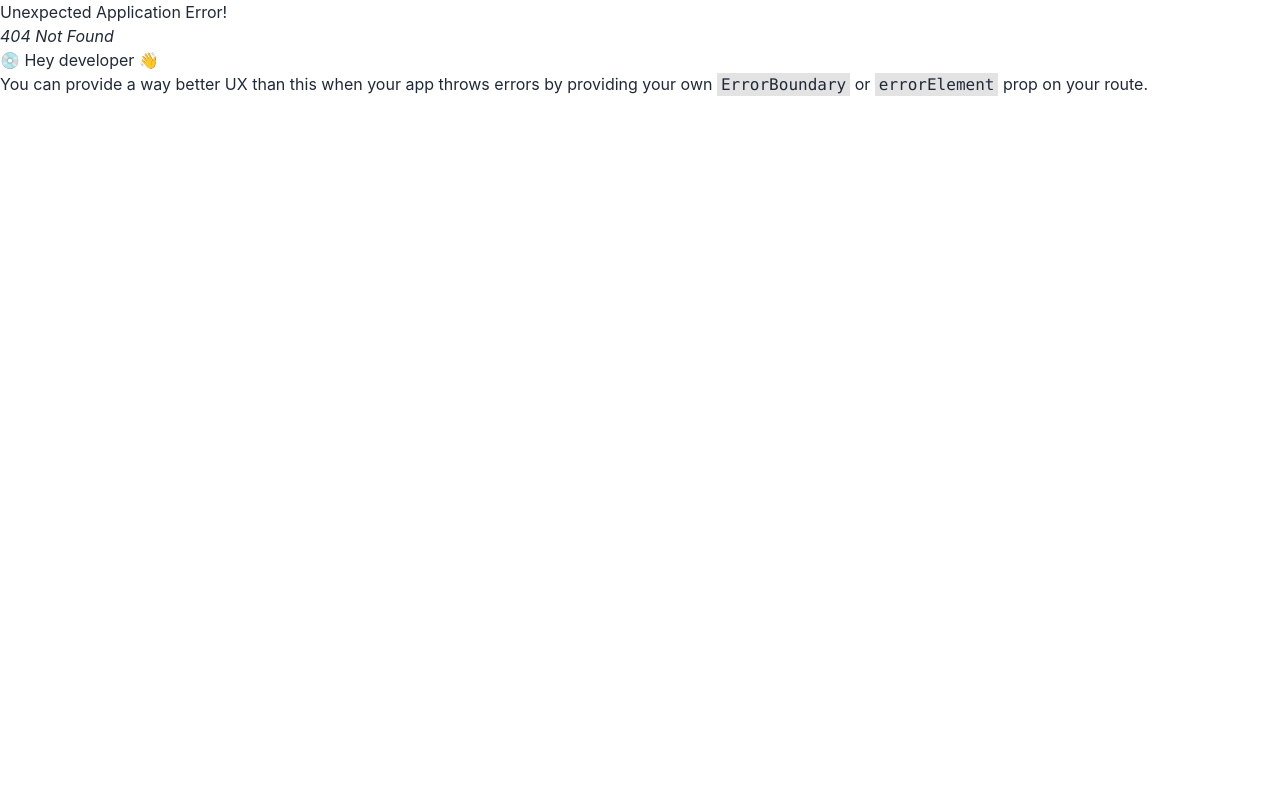
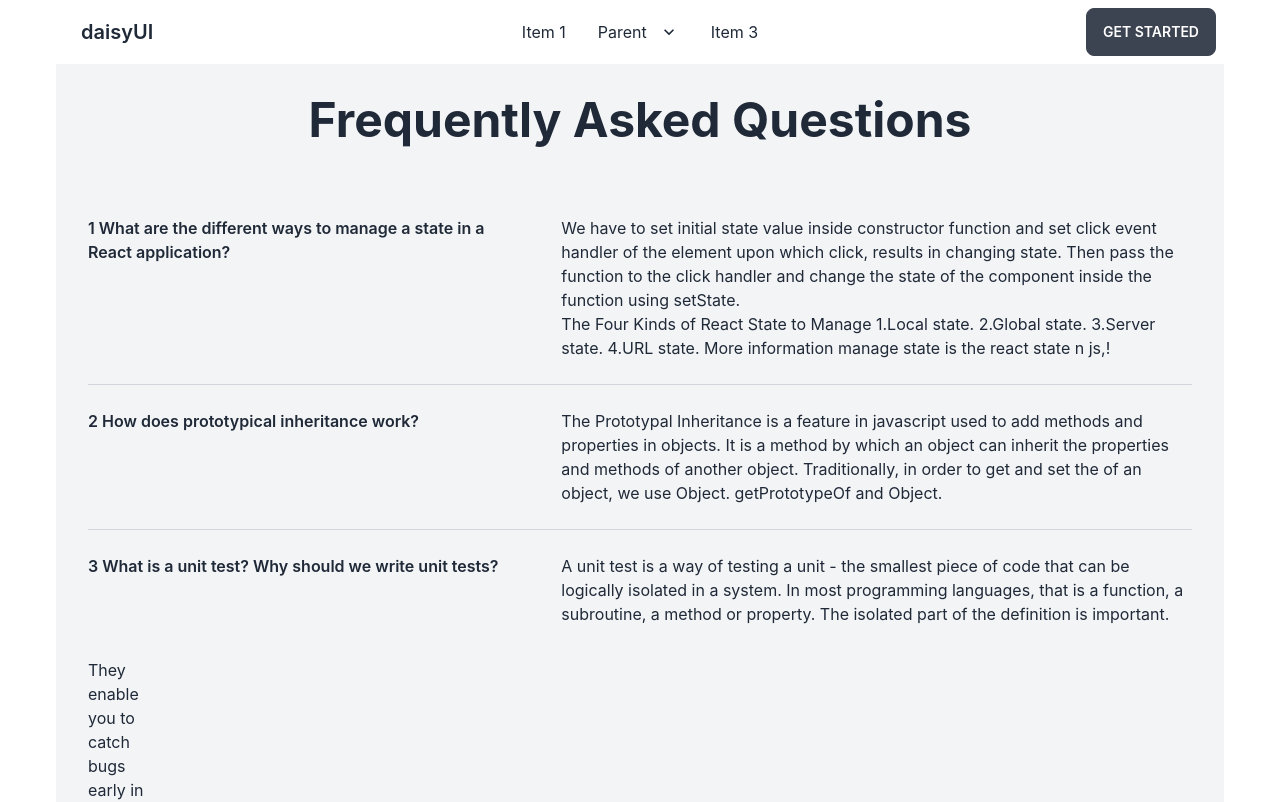
Before and after one commit to Mosharaf12/laptop-resale-client-12, a React (Create React App) app: page /blog in a window 1280 px wide. Before the commit this address had no page. Shown: the top 802 px of the page. Built offline with nearby package versions, Linux system fonts and the light colour scheme.

Commit message:
added the extra section

```diff
--- a/src/App.js
+++ b/src/App.js
@@ -5,7 +5,7 @@ import { router } from './Routers/Routers/Routers';
 
 function App() {
   return (
-    <div>
+    <div className='md:mx-14'>
       <RouterProvider router={router}>
 
       </RouterProvider>
--- /dev/null
+++ b/src/Pages/Blog/Blog.js
@@ -0,0 +1,49 @@
+import React from 'react';
+
+const Blog = () => {
+    return (
+        <section className="bg-gray-100 text-gray-800">
+        <div className="container flex flex-col justify-center px-4 py-8 mx-auto md:p-8">
+            <h2 className="mb-12 text-4xl font-bold leading-none text-center sm:text-5xl">Frequently Asked Questions</h2>
+            <div className="divide-y divide-gray-300">
+                <div className="py-6 space-y-2 md:grid md:grid-cols-12 md:gap-8 md:space-y-0">
+                    <h3 className="font-semibold md:col-span-5">1 What are the different ways to manage a state in a React application?</h3>
+                    <p className="md:pl-0 md:col-span-7">We have to set initial state value inside constructor function and set click event handler of the element upon which click, results in changing state. Then pass the function to the click handler and change the state of the component inside the function using setState. <br />
+                    The Four Kinds of React State to Manage
+                    1.Local state.
+                    2.Global state.
+                    3.Server state.
+                    4.URL state.
+                    More information manage state is the react state n js,!
+
+                    </p>
+                </div>
+                <div className="py-6 space-y-2 md:grid md:grid-cols-12 md:gap-8 md:space-y-0">
+                    <h3 className="font-semibold md:col-span-5">2 How does prototypical inheritance work?</h3>
+                    <p className="md:pl-0 md:col-span-7">The Prototypal Inheritance is a feature in javascript used to add methods and properties in objects. It is a method by which an object can inherit the properties and methods of another object. Traditionally, in order to get and set the of an object, we use Object. getPrototypeOf and Object.</p>
+                </div>
+                <div className="py-6 space-y-2 md:grid md:grid-cols-12 md:gap-8 md:space-y-0">
+                    <h3 className="font-semibold md:col-span-5">3 What is a unit test? Why should we write unit tests?</h3>
+                    <p className="md:pl-0 md:col-span-7">A unit test is a way of testing a unit - the smallest piece of code that can be logically isolated in a system. In most programming languages, that is a function, a subroutine, a method or property. The isolated part of the definition is important.
+                    </p>
+                    <p>They enable you to catch bugs early in the development process. Automated unit tests help a great deal with regression testing. They detect code smells in your codebase. For example, if you're having a hard time writing unit tests for a piece of code, it might be a sign that your function is too complex.</p>
+                </div>
+                <div className="py-6 space-y-2 md:grid md:grid-cols-12 md:gap-8 md:space-y-0">
+                    <h3 className="font-semibold md:col-span-5">4 React vs. Angular vs. Vue?</h3>
+                    <p className="md:pl-0 md:col-span-7"> <strong>React: </strong> It's used for building interactive user interfaces and web applications quickly and efficiently with significantly less code than you would with vanilla JavaScript. In React, you develop your applications by creating reusable components that you can think of as independent Lego blocks.
+                    <br />
+                    <br />
+                    <strong>Angular:</strong> This topic can help you understand Angular: what Angular is, what advantages it provides, and what you might expect as you start to build your applications.
+                    A component-based framework for building scalable web applications.
+                    </p>
+                    <br />
+                    <br />
+                    <p> <strong>Vue:</strong> Vue is a JavaScript framework for building user interfaces. It builds on top of standard HTML, CSS, and JavaScript and provides a declarative and component-based programming model that helps you efficiently develop user interfaces, be they simple or complex.</p>
+                </div>
+            </div>
+        </div>
+    </section>
+    );
+};
+
+export default Blog;
--- a/src/Pages/Home/LaptopSection/LaptopSection.js
+++ b/src/Pages/Home/LaptopSection/LaptopSection.js
@@ -4,17 +4,15 @@ import sectionimg  from '../../../assests/images/section.jpg'
 
 const LaptopSection = () => {
     return (
-        <section className="bg-gray-100 text-gray-800">
+        <section className="text-gray-800 my-16">
         <div className="container flex flex-col justify-center p-6 mx-auto sm:py-12 lg:py-24 lg:flex-row lg:justify-between">
             <div className="flex flex-col justify-center p-6 text-center rounded-sm lg:max-w-md xl:max-w-lg lg:text-left">
-                <h1 className="text-5xl font-bold leading-none sm:text-6xl">Ac mattis
-                    <span className="text-violet-600">senectus</span>erat pharetra
+                <h1 className="text-4xl uppercase font-bold leading-none sm:text-3xl">Looking For Second Hand Laptop:
                 </h1>
 
-                <div className="flex flex-col space-y-4 sm:items-center sm:justify-center sm:flex-row sm:space-y-0 sm:space-x-4 lg:justify-start">
-                    <Link rel="noopener noreferrer" href="#" className="px-8 py-3 text-lg font-semibold rounded bg-violet-600 text-gray-50">Suspendisse</Link>
-                    <Link rel="noopener noreferrer" href="#" className="px-8 py-3 text-lg font-semibold border rounded border-gray-800">Malesuada</Link>
-                </div>
+                <p className='text-xl capitalize my-3'>Global Sources offers with a wide range of quality products, sourced directly from Asia. Source for high quality products at competitive price from Verified Suppliers now.</p>
+
+
             </div>
             <div className="flex items-center justify-center p-6 mt-8 lg:mt-0 h-72 sm:h-80 lg:h-96 xl:h-112 2xl:h-128">
                 <img src={sectionimg} alt="" className="object-contain h-72 sm:h-80 lg:h-96 xl:h-112 2xl:h-128" />
--- a/src/Shared/Footer.js
+++ b/src/Shared/Footer.js
@@ -7,7 +7,8 @@ const Footer = () => {
         <footer className="footer p-10 bg-base-200 text-base-content">
   <div>
    <img width="100" height="100" src={logo} alt="" />
-    <p>ACME Industries Ltd.<br/>Providing reliable tech since 1992</p>
+    <p className='text-xl font-bold'>Laptop Resale Market</p>
+    <p>Copyright © 2022 - All right reserved by Laptop Resale Market</p>
   </div>
   <div>
     <span className="footer-title">Services</span>
```
Also changed, not shown: src/Routers/Routers/Routers.js (+6 -1 lines).
